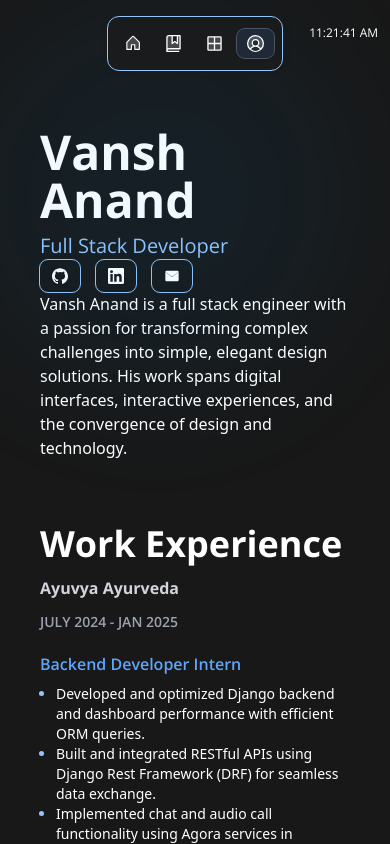
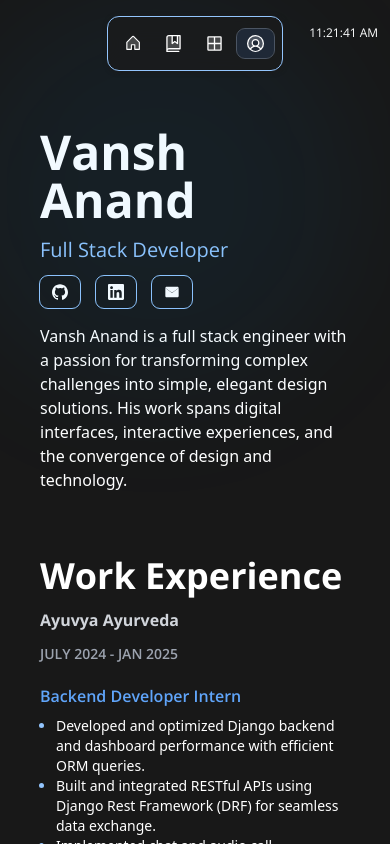
Before and after one commit to vanshanand34/Vansh-Portfolio, a Next.js app: page /about-me in a window 390 px wide. Shown: the top 844 px of the page. Built offline with nearby package versions, Linux system fonts and the light colour scheme.

Commit message:
fix: Minor padding change for smaller screens

```diff
--- a/app/about-me/AboutPage.tsx
+++ b/app/about-me/AboutPage.tsx
@@ -24,13 +24,13 @@ function AboutMe() {
             Vansh Anand
           </div>
 
-          <div className="text-blue-300 md:text-3xl text-xl pt-2 md:py-6">
+          <div className="text-blue-300 md:text-3xl text-xl py-3 md:py-6">
             Full Stack Developer
           </div>
 
           <LinkButtons height={16} width={16} />
 
-          <div className="md:font-semibold font-sans md:text-lg text-base">
+          <div className="md:font-semibold font-sans md:text-lg text-base pt-4 sm:pt-0">
             Vansh Anand is a full stack engineer with a passion for transforming complex challenges into simple, elegant design solutions. His work spans digital interfaces, interactive experiences, and the convergence of design and technology.
           </div>
 
```
